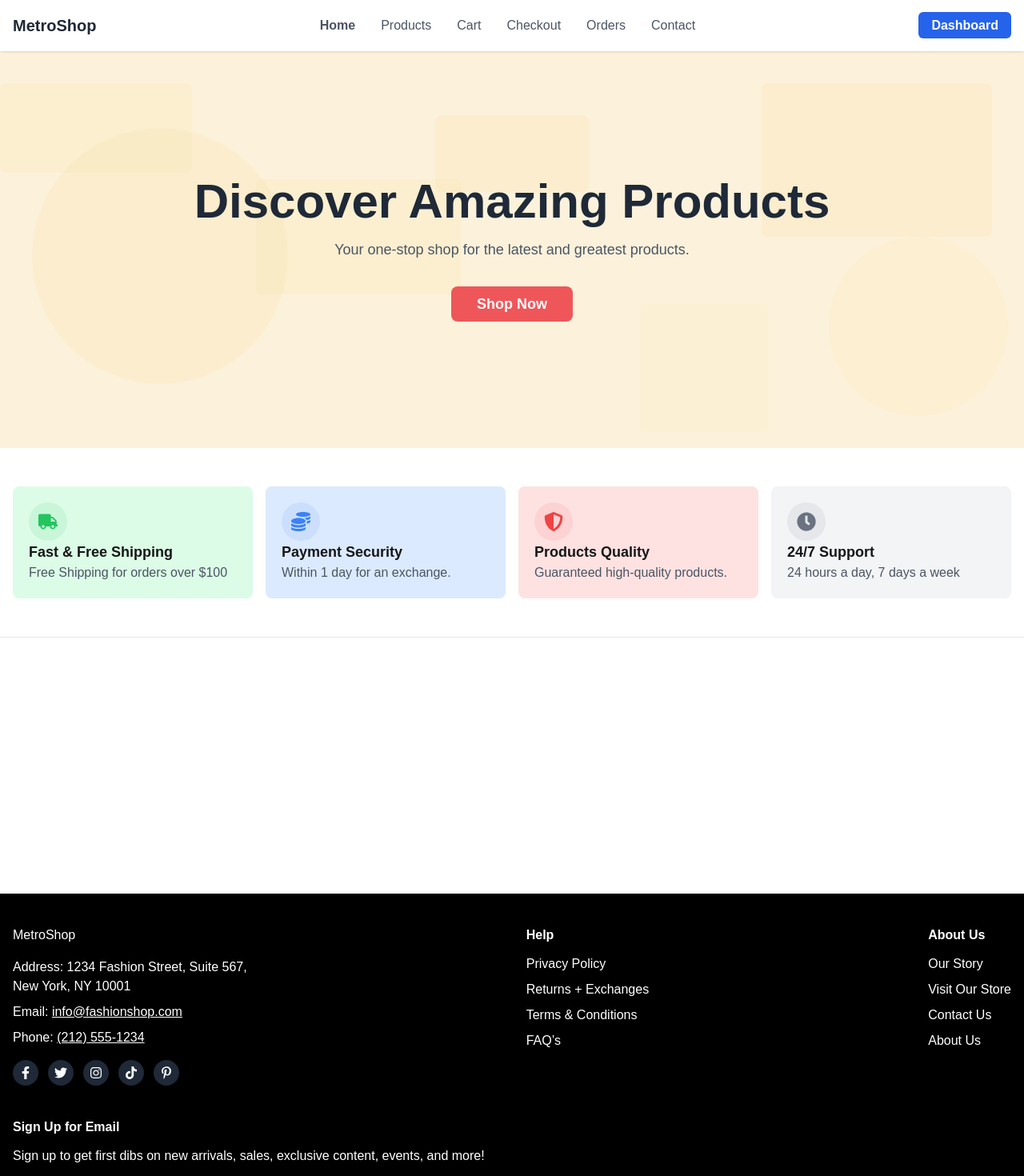
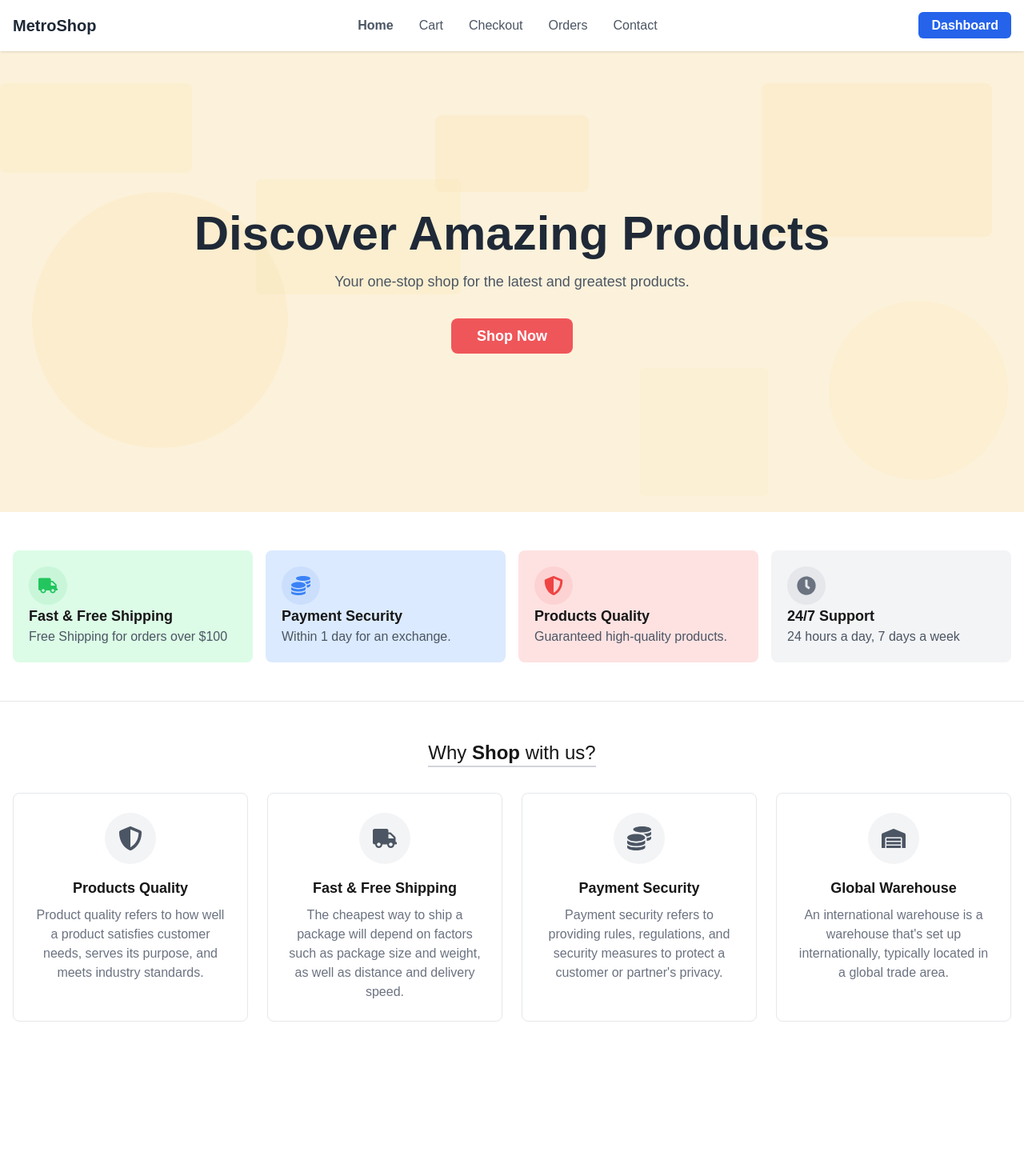
Before and after one commit to mdsejan/MetroShop-client, a Next.js app: page / in a window 1280 px wide. Shown: the top 1470 px of the page at 80% size. Built offline with nearby package versions, Linux system fonts and the light colour scheme.

Commit message:
Why Shop section

```diff
--- a/package.json
+++ b/package.json
@@ -9,6 +9,7 @@
     "lint": "next lint"
   },
   "dependencies": {
+    "framer-motion": "^11.11.10",
     "next": "14.2.16",
     "react": "^18",
     "react-dom": "^18",
--- a/src/app/(WithCommonLayout)/page.tsx
+++ b/src/app/(WithCommonLayout)/page.tsx
@@ -1,12 +1,14 @@
 import FeatureSection from "@/components/FeatureSection";
 import HeroSection from "@/components/HeroSection";
+import WhyShopSection from "@/components/WhyShopSection";
 
 const HomePage = () => {
   return (
     <div>
       <HeroSection />
       <FeatureSection />
-      <div className="min-h-[40vh]"></div>
+      <WhyShopSection />
+      <div className="min-h-[20vh]"></div>
     </div>
   );
 };
--- a/src/components/HeroSection.tsx
+++ b/src/components/HeroSection.tsx
@@ -2,10 +2,9 @@ import Link from "next/link";
 
 const HeroSection: React.FC = () => {
   return (
-    <section className="relative bg-[#FCF2DB] py-32 overflow-hidden min-h-[30vh]">
+    <section className="relative bg-[#FCF2DB] py-32 overflow-hidden min-h-[40vh]">
       {/* Background Shapes */}
       <div className="absolute inset-0 flex justify-center items-center pointer-events-none">
-        {/* Product-like Shapes */}
         <div className="bg-[#F7E1B0] rounded-lg absolute w-72 h-48 top-10 right-10 opacity-30"></div>
         <div className="bg-[#F7E1B0] rounded-full absolute w-80 h-80 bottom-20 left-10 opacity-30"></div>
         <div className="bg-[#F7E1B0] rounded-md absolute w-64 h-36 top-40 left-1/4 transform rotate-30 opacity-25"></div>
@@ -15,7 +14,8 @@ const HeroSection: React.FC = () => {
         <div className="bg-[#F7E1B0] rounded-lg absolute w-60 h-28 top-10 left-0 opacity-25"></div>
       </div>
 
-      <div className="container mx-auto flex flex-col items-center justify-center text-center px-4 relative z-10 min-h-[30vh]">
+      {/* Contents */}
+      <div className="container mx-auto flex flex-col items-center justify-center text-center px-4 relative z-10 min-h-[40vh]">
         <h1 className="text-6xl font-bold mb-4 text-gray-800">
           Discover Amazing Products
         </h1>
--- /dev/null
+++ b/src/components/WhyShopSection.tsx
@@ -0,0 +1,82 @@
+"use client";
+
+import React from "react";
+import { FaShieldAlt, FaTruck, FaCoins, FaWarehouse } from "react-icons/fa";
+import { motion, useInView } from "framer-motion";
+
+const shopFeatures = [
+  {
+    id: 1,
+    title: "Products Quality",
+    description:
+      "Product quality refers to how well a product satisfies customer needs, serves its purpose, and meets industry standards.",
+    icon: <FaShieldAlt className="text-3xl" />
+  },
+  {
+    id: 2,
+    title: "Fast & Free Shipping",
+    description:
+      "The cheapest way to ship a package will depend on factors such as package size and weight, as well as distance and delivery speed.",
+    icon: <FaTruck className="text-3xl" />
+  },
+  {
+    id: 3,
+    title: "Payment Security",
+    description:
+      "Payment security refers to providing rules, regulations, and security measures to protect a customer or partner's privacy.",
+    icon: <FaCoins className="text-3xl" />
+  },
+  {
+    id: 4,
+    title: "Global Warehouse",
+    description:
+      "An international warehouse is a warehouse that's set up internationally, typically located in a global trade area.",
+    icon: <FaWarehouse className="text-3xl" />
+  }
+];
+
+const WhyShopSection: React.FC = () => {
+  const ref = React.useRef(null);
+  const isInView = useInView(ref, { once: true });
+
+  return (
+    <section ref={ref} className="py-12">
+      <div className="container mx-auto px-4">
+        <div className="mb-5 pb-3 text-center">
+          <h2 className="text-2xl font-normal border-b-2 border-gray-300 inline-block">
+            <span>
+              Why <span className="font-semibold">Shop</span> with us?
+            </span>
+          </h2>
+        </div>
+        <div className="grid grid-cols-1 sm:grid-cols-2 lg:grid-cols-4 gap-6">
+          {shopFeatures.map((feature, index) => (
+            <motion.div
+              key={feature.id}
+              className="flex flex-col items-center border border-gray-200 rounded-lg p-6"
+              initial={{ opacity: 0, y: 50 }}
+              animate={isInView ? { opacity: 1, y: 0 } : {}}
+              transition={{ delay: index * 0.2, duration: 0.5 }}
+              whileHover={{ scale: 1.05 }}
+            >
+              <motion.div
+                className="avatar-md mb-4"
+                whileHover={{ rotate: 10 }}
+              >
+                <div className="avatar-title bg-gray-100 text-gray-600 rounded-full w-16 h-16 flex items-center justify-center">
+                  {feature.icon}
+                </div>
+              </motion.div>
+              <h5 className="text-lg font-semibold mb-2">{feature.title}</h5>
+              <p className="text-gray-500 mb-0 text-center">
+                {feature.description}
+              </p>
+            </motion.div>
+          ))}
+        </div>
+      </div>
+    </section>
+  );
+};
+
+export default WhyShopSection;
--- a/src/components/common/Navbar.tsx
+++ b/src/components/common/Navbar.tsx
@@ -31,14 +31,7 @@ const Navbar: React.FC = () => {
             >
               Home
             </Link>
-            <Link
-              href="/product"
-              className={`text-gray-600 hover:text-gray-900 ${
-                isActive("/product") ? "text-blue-600 font-semibold" : ""
-              }`}
-            >
-              Products
-            </Link>
+
             <Link
               href="/cart"
               className={`text-gray-600 hover:text-gray-900 ${
@@ -119,15 +112,7 @@ const Navbar: React.FC = () => {
           >
             Home
           </Link>
-          <Link
-            href="/product"
-            onClick={() => setIsMobileMenuOpen(false)}
-            className={`text-gray-600 hover:text-gray-900 ${
-              isActive("/product") ? "text-blue-600 font-semibold" : ""
-            }`}
-          >
-            Products
-          </Link>
+
           <Link
             href="/cart"
             onClick={() => setIsMobileMenuOpen(false)}
```
Also changed, not shown: 1 other file (tests, documents, lock files or other folders).
